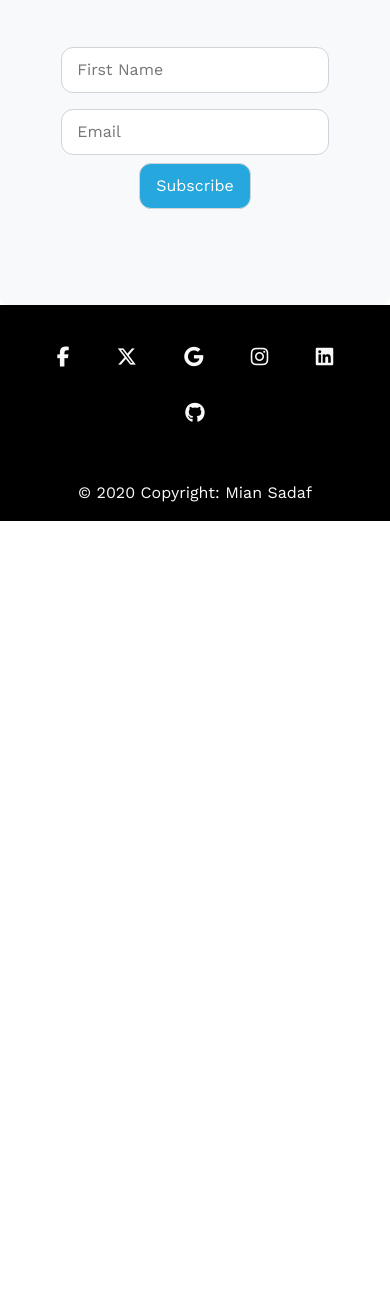
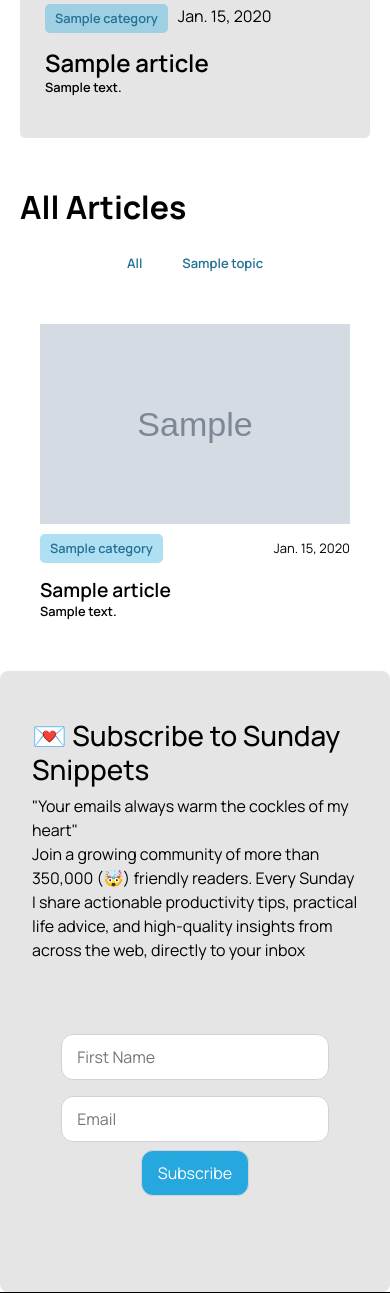
Before and after one commit to Miansadafali/mian-sadaf, a Django app: page /articles/ in a window 390 px wide. Shown: the part 744-2037 px from the top of the page. Before the commit the page ends 1265 px from the top, so only its background shows below. Run offline with Django 4.2, Linux system fonts and the light colour scheme; tables that the repository leaves empty hold one stand-in row (values such as "Sample post"); grey boxes marked "Sample" are stand-in pictures; some libraries are stand-ins or nearby versions.

Commit message:
change the article page and also added aditional host.

```diff
--- a/Blog/static/css/articles.css
+++ b/Blog/static/css/articles.css
@@ -1,301 +1,331 @@
-.heading{
-    width: 50rem;
+@import url('https://fonts.googleapis.com/css2?family=Manrope:wght@300;400;500;600;700&family=Work+Sans:wght@300;400;500;600;700&display=swap');
+
+.wrapper{
+    display: flex;
+    flex-direction: column;
+}
+.article-header{
+    padding: 20px 0;
+    border-bottom: 1px solid #e5e5e5;
+    display: flex;
+    justify-content: center;
+    align-items: center;
+    flex-wrap: wrap;
+}
+.article-header img{
+    margin: 35px;
+    border-radius: 5px;
+}
+.article-title{
+    width: 50vw;
 }
 
-/* .article-heading::after{
-    content: "";
-    display: block;
-    width: 100px;
-    border: 2px solid #26a7de;
-    margin-top: 5px;
-} */
-
-.list-of-articles{
-    width: 70rem;
-    margin-inline: auto;
+.article-list{
+    padding: 4vw;
+}
+.latest-article{
+    display: flex;
+    background-color: rgb(var(--ShadeBackground-color));
+    border-radius: 5px;
+    padding: 20px;
+}
+.latest-article:hover{
+    filter: brightness(90%);
+    cursor: pointer;
+    .latest-article-title h1{
+        color: #227193;
+        text-decoration: underline;
+    }
+}
+.latest-article img{
+    width: 500px;
+    height: 350px;
+    object-fit: cover;
+    border-radius: 5px;
+}
+.latest-article-details{
+    display: flex;
+    flex-direction: column;;
+    margin-left: 20px;
+}
+.latest-article-minor-details{
+    display: flex;
+}
+#latest-article-category{
+    background-color: #26a7de5d;
+    color: rgb(var(--blue-text-color));
+    padding: 5px 10px;
+    border-radius: 5px;
+    margin-right: 10px;
+    font-size: 0.8rem;
+    font-weight: 600;
 }
 
-.sorted-article-title{
-    font-size: larger;
+.latest-article-title h1{
+    font-size: 1.5rem;
+    font-weight: 600;
+    margin: 0;
+}
+
+
+/* all articles */
+
+.section-title{
+    font-size: 2rem;
+    font-weight: 700;
+   margin-top: 50px;
+}
+.article-by-topic{
+    position: relative;
+    display: flex;
+    margin-bottom: 15px;
+    width: 75vw;
+    margin: auto;
+}
+.topic{
+    display: flex;
+    gap: 10px;
+    overflow-x: hidden;
+    scroll-behavior: smooth;
+    margin: auto;
+    padding: 10px;
+}
+.topic.grabbing{
+    scroll-behavior: auto;
+    cursor: grab;
+}
+.topic.grabbing p{
+    user-select: none;
+}
+.topic a{
+    text-decoration: none;
+    font-size: 1rem;
+    font-weight: 600;
+    white-space: nowrap;
+    color: rgb(var(--blue-text-color));
+    padding:13px 20px;
+    border-radius:30px;
+    transition: all 0.3s ease-in-out;
+    margin: 0;
+}
+.dragging-icon{
+    position: absolute;
+    top: 0;
+    height: 100%;
+    width: 70px;
+    display: flex;
+    align-items: center;
+    justify-content: center;
+    cursor: pointer;
+    transition: all 0.3s ease-in-out;
+}
+.dragging-icon i{
+    font-size: 1.5rem;
+    color: rgb(var(--blue-text-color));
+    height: 45px;
+    width: 45px;
+    line-height: 45px;
+    text-align: center;
+    border-radius: 50%;
+    transition: all 0.3s ease-in-out;
+}
+.dragging-icon:first-child{
+    left: 0;
+    justify-content: flex-start;
+    background: linear-gradient(to right, var(--background-color) 40%, transparent);
+    display: none;
+}
+.dragging-icon:last-child{
+    right: 0;
+    justify-content: flex-end;
+    background: linear-gradient(to left, var(--background-color) 40%, transparent);
+    display: none;
+}
+
+.dragging-icon i:hover{
+    background-color: #227193;
+    color: #f5f5f5;
+}
+
+.topic a:hover{
+    background-color: #227193;
+    color: #f5f5f5;
+    cursor: pointer;
+}
+
+.topic a.active{
+    background-color: #227193;
+    color: #f5f5f5;
+}
+
+
+.all-articles{
+    display: flex;
+    flex-wrap: wrap;
+    margin:auto;
 }
 
 .article-card{
-    height: max-content;
-    overflow: hidden;
     text-decoration: none;
-
+    color: rgb(var(--text-color));
+    border-radius: 5px;
+    padding: 20px;
+    width: 300px;
+    margin: 20px;
+    display: flex;
+    flex-direction: column;
+    transition: all 0.3 ease-in-out;
+}
+.article-card:hover{
+    filter: brightness(90%);
+    cursor: pointer;
+    .article-card-title h1{
+        color: #227193;
+        text-decoration: underline;
+    }
+}
+.article-card img{
+    width: 100%;
+    height: 200px;
+    object-fit: cover;
+}
+.article-card-details{
+    display: flex;
+    justify-content: space-between;
+    align-items: center;
+    font-size: small;
+    margin-top: 10px;
 
 }
+#article-card-category{
+    background-color: #26a7de5d;
+    color: rgb(var(--blue-text-color));
+    padding: 5px 10px;
+    border-radius: 5px;
+    margin-right: 10px;
+    font-size: 0.8rem;
+    font-weight: 600;
+}
+.article-card-title h1{
+    font-size: 1.2rem;
+    font-weight: 600;
+    margin: 0;
+}
 
-.article-card:hover{
-    cursor: pointer;
+.article-card-title p{
+    font-size: 0.8rem;
+    font-weight: 600;
+    -webkit-line-clamp: 3;
+    display: -webkit-box;
+    -webkit-box-orient: vertical;
+    overflow: hidden;
+
+    margin: 0;
 }
 
 
-
-.article-card h4{
-    font-size: large;
-}
-.article-card div p{
-    font-size: small;
-}
-
-.text-truncate {
-    display: -webkit-box;
-    -webkit-line-clamp: 2;
-    -webkit-box-orient: vertical;
-    overflow: hidden;
-}
-
-.browse-card{
-    display: flex;
-    flex-direction: column;
-    border: 1px solid;
-    border-color: rgb(var(--border-color));
-    border-radius: 0.5rem;
-    height: max-content;
-    margin-top: 40px;
-}
+/* media screen */
 
 
-.browse-item{
-    height: max-content;
-    text-decoration: none;
-    color: rgb(var(--text-color));
-    padding-inline: 5px;
-    width: 100%;
+@media screen and (max-width: 1024px){
+    .article-by-topic{
+        width: 100%;
+    }
+    .dragging-icon i{
+        display: none;
+    }
+    .topic a{
+        font-size: small;
+        padding: 10px 15px;
+    }
+    .wrapper{
+        padding: 20px;
+    }
+    .article-header{
+        flex-direction: column;
+        align-items: center;
 
-
-}
-.browse-item:hover{
-    box-shadow: 0 0 10px 0 rgba(var(--text-color),0.1);
-    border-radius: 5px;
-
-}
-
-@media screen and (max-width: 1200px) {
-    .heading{
-        width: 95vw;
     }
-    .article-heading{
-        font-size: x-large;
+    .article-header img{
+        margin: 0;
+        width: 200px;
     }
-    .article-heading::after{
-        width: 60px;
+    .article-title{
+        width: 80%;
+        font-size: small;
+        text-align: center;
+        text-transform: capitalize;
     }
-    .article-intro{
-        font-size: small;
+    .article-list{
+        padding: 0;
+    }
+    .article-card{
+        width: 600px;
+        margin: 10px 0;
+        margin: auto;
     }
 
-    .list-of-articles{
-        width: 95vw;
-    }
-
-    .article-card{
-        height: max-content;
-        overflow: hidden;
-    }
-
-    .article-card h4{
-        font-size: medium;
-        display: block;
-        white-space: nowrap;
-        overflow: hidden;
-        text-overflow: ellipsis;
-    }
-    .article-card div p{
-        font-size: xx-small;
-    }
-    .article-card-description{
-        display: none;
-    }
-    /* .browse-card{
-        display:none;
-    } */
-
-    .browse-card h4{
-        font-size: smaller;
-        white-space: wrap;
-        overflow: hidden;
-
-    }
-    .browse-item{
-        font-size:xx-small;
-        white-space: nowrap;
-        overflow: hidden;
-        padding: 0px;
-        margin: 0%;
-
+    .article-card img{
+        height: 200px;
     }
 }
 
 
-@media screen and (max-width: 992px) {
-    .heading{
-        width: 95vw;
+@media screen and (max-width: 768px){
+    .wrapper{
+        padding: 20px;
     }
-    .article-heading{
-        font-size: x-large;
+    .article-header{
+        flex-direction: column;
+        align-items: center;
+
     }
-    .article-heading::after{
-        width: 60px;
+    .article-header img{
+        margin: 0;
+        width: 200px;
     }
-    .article-intro{
+    .article-title{
+        width: 80%;
         font-size: small;
+        text-align: center;
+        text-transform: capitalize;
+    }
+    .article-list{
+        padding: 0;
     }
 
-    .list-of-articles{
-        width: 95vw;
+    .latest-article{
+        flex-direction: column;
+        margin: 0;
+    }
+    .latest-article img{
+        width: 100%;
+        height: 200px;
+    }
+    .latest-article-details{
+        margin: 5px 5px;
+    }
+    .latest-article-title p{
+        -webkit-line-clamp: 3;
+        display: -webkit-box;
+        -webkit-box-orient: vertical;
+        overflow: hidden;
+        font-size: 0.8rem;
+        font-weight: 600;
+    }
+    .dragging-icon i{
+        display: none;
+    }
+    .topic p{
+        font-size: small;
+        padding: 10px 15px;
+    }
+    .article-card{
+        width: 100%;
+        margin: 10px 0;
     }
 
-    .article-card{
-        height: max-content;
-        overflow: hidden;
-    }
-
-    .article-card h4{
-        font-size: medium;
-        display: block;
-        white-space: nowrap;
-        overflow: hidden;
-        text-overflow: ellipsis;
-    }
-    .article-card div p{
-        font-size: xx-small;
-    }
-    .article-card-description{
-        display: none;
-    }
-    /* .browse-card{
-        display:none;
-    } */
-
-    .browse-card h4{
-        font-size: smaller;
-        white-space: wrap;
-        overflow: hidden;
-
-    }
-    .browse-item{
-        font-size:xx-small;
-        white-space: nowrap;
-        overflow: hidden;
-        padding: 0px;
-        margin: 0%;
-
+    .article-card img{
+        height: 200px;
     }
 }
-
-
-
-@media screen and (max-width: 768px) {
-    .heading{
-        width: 95vw;
-    }
-    .article-heading{
-        font-size: x-large;
-    }
-    .article-heading::after{
-        width: 60px;
-    }
-    .article-intro{
-        font-size: small;
-    }
-
-    .list-of-articles{
-        width: 95vw;
-    }
-
-    .article-card{
-        height: max-content;
-        overflow: hidden;
-    }
-
-    .article-card h4{
-        font-size: medium;
-        display: block;
-        white-space: nowrap;
-        overflow: hidden;
-        text-overflow: ellipsis;
-    }
-    .article-card div p{
-        font-size: xx-small;
-    }
-    .article-card-description{
-        display: none;
-    }
-    /* .browse-card{
-        display:none;
-    } */
-
-    .browse-card h4{
-        font-size: smaller;
-        white-space: wrap;
-        overflow: hidden;
-
-    }
-    .browse-item{
-        font-size:xx-small;
-        white-space: nowrap;
-        overflow: hidden;
-        padding: 0px;
-        margin: 0%;
-
-    }
-}
-
-@media screen and (max-width: 576px) {
-    .heading{
-        width: 95vw;
-    }
-    .article-heading{
-        font-size: x-large;
-    }
-    .article-heading::after{
-        width: 60px;
-    }
-    .article-intro{
-        font-size: small;
-    }
-
-    .list-of-articles{
-        width: 95vw;
-    }
-
-    .article-card{
-        height: max-content;
-        overflow: hidden;
-    }
-
-    .article-card h4{
-        font-size: medium;
-        display: block;
-        white-space: nowrap;
-        overflow: hidden;
-        text-overflow: ellipsis;
-    }
-    .article-card div p{
-        font-size: xx-small;
-    }
-    .article-card-description{
-        display: none;
-    }
-    /* .browse-card{
-        display:none;
-    } */
-
-    .browse-card h4{
-        font-size: smaller;
-        white-space: wrap;
-        overflow: hidden;
-
-    }
-    .browse-item{
-        font-size:xx-small;
-        white-space: nowrap;
-        overflow: hidden;
-        padding: 0px;
-        margin: 0%;
-
-    }
-}
--- /dev/null
+++ b/Blog/static/js/article.js
@@ -0,0 +1,59 @@
+const topicBox = document.querySelector('.topic'),
+arrowIcons = document.querySelectorAll('.dragging-icon i'),
+topicItems = document.querySelectorAll('.topic a');
+
+
+let isDragging = false;
+
+const handleIcons = () => {
+    let scrollVal = Math.round(topicBox.scrollLeft);
+    let maxScroll = topicBox.scrollWidth - topicBox.clientWidth;
+    arrowIcons[0].parentElement.style.display = scrollVal > 1 ? "flex" : "none";
+    arrowIcons[1].parentElement.style.display = maxScroll > scrollVal ? "flex" : "none";
+};
+
+arrowIcons.forEach(icon => {
+    icon.addEventListener("click", () => {
+        topicBox.scrollLeft += icon.id === "left" ? -150 : 150;
+        setTimeout(() => handleIcons(), 50);
+    });
+});
+
+topicBox.addEventListener("mousedown", () => {
+    isDragging = true;
+});
+
+topicBox.addEventListener('mousemove', (e) => {
+    if (!isDragging) return;
+    topicBox.scrollLeft -= e.movementX;
+    topicBox.classList.add("grabbing");
+});
+
+document.addEventListener("mouseup", () => {
+    isDragging = false;
+    topicBox.classList.remove("grabbing");
+});
+
+
+// active logic
+// const urlParams = new URLSearchParams(window.location.search);
+// const topic = urlParams.get('topic');
+
+// document.addEventListener("DOMContentLoaded", () => {
+//     if (topic) {
+//         topicItems.forEach(item => {
+//             if (item.innerText === topic) {
+//                 console.log(item);
+//                 item.classList.add("active");
+//             }
+//         });
+//     }
+// });
+
+topicItems.forEach(item => {
+    item.addEventListener("click", (event) => {
+        topicItems.forEach(item => item.classList.remove("active"));
+        item.classList.add("active");
+
+    });
+});
--- a/Blog/templates/article_detail.html
+++ b/Blog/templates/article_detail.html
@@ -18,9 +18,7 @@
             <div class="author-details px-2">
                 <img  src="{% static 'img/me.jpg'%}" alt="">
                 <p>{{article.Author}}
-                    <svg aria-label="Verified" class="mb-1" color="rgb(0, 149, 246)" fill="rgb(0, 149, 246)" height="15" role="img" viewBox="0 0 40 40" width="18">
-                        <path d="M19.998 3.094 14.638 0l-2.972 5.15H5.432v6.354L0 14.64 3.094 20 0 25.359l5.432 3.137v5.905h5.975L14.638 40l5.36-3.094L25.358 40l3.232-5.6h6.162v-6.01L40 25.359 36.905 20 40 14.641l-5.248-3.03v-6.46h-6.419L25.358 0l-5.36 3.094Zm7.415 11.225 2.254 2.287-11.43 11.5-6.835-6.93 2.244-2.258 4.587 4.581 9.18-9.18Z"></path>
-                    </svg>
+
                 </p>
 
             </div>
--- a/Blog/templates/articles.html
+++ b/Blog/templates/articles.html
@@ -3,6 +3,7 @@
 
 {% block header_items %}
     <link rel="stylesheet" href="{% static 'css/articles.css'%}">
+    <script src="{% static "js/article.js" %}"></script>
 {% endblock header_items %}
 
 {% block title %}Articles | Sadaf{% endblock title %}
@@ -10,35 +11,66 @@
 {% block content %}
 
     {% include 'includes/navbar.html' %}
-        <section class="heading mx-auto text-center m-3">
-            <h1 class="article-heading">Articles</h1>
-            <p>I like to blog about stuff like productivity, business, YouTube, and other stuff I'm interested in. Hopefully you'll find some of it interesting too. </p>
-        </section>
-        <section class="d-flex justify-content-between list-of-articles mb-4">
-            <div class="col-md-9 col-9 mx-auto">
-                <h3 class="mb-3 sorted-article-title">Listed : {{current_topic|capfirst}}</h3>
+        <div class="wrapper">
+            <div class="article-header">
+                <img src="https://www.miansadaf.tech/static/img/me.4985af247a1d.jpg" alt="">
+                <div class="article-title">
+                    <h1>Mian Sadaf Articles</h1>
+                    <p>I like to blog about stuff like productivity, business, YouTube, and other stuff I'm interested in. Hopefully you'll find some of it interesting too.</p>
+                </div>
+            </div>
+            <!--article content start here  -->
+            <div class="article-list">
+                <h1 class="section-title">Latest</h1>
+                <div class="latest-article">
+                    <img src="https://www.miansadaf.tech/static/img/me.4985af247a1d.jpg" alt="">
+                    <div class="latest-article-details">
+                        <div class="latest-article-minor-details">
+                            <p id="latest-article-category">{{latest.Category}}</p>
+                            <p>{{latest.Date|date}}</p>
+                        </div>
 
-                {% for article in articles%}
-                    <a class="card article-card p-3 mb-2"  href="{% url 'article_detail' article.Slug %}">
-                        <h4>{{article.Title|capfirst}}</h4>
-                        <div class="row">
-                            <p class="col-6 m-0"> {{article.Date|date}}</p>
-                            <p class="col-6 m-0"><strong>Category:</strong> {{article.Category}}</p>
+                        <div class="latest-article-title">
+                            <h1>{{latest.Title}}</h1>
+                            <p>{{latest.Summary}}</p>
                         </div>
-                        <p class="text-truncate my-1 text-wrap article-card-description mt-3">{{article.Summary}}</p>
-                    </a>
-                {% endfor %}
-            </div>
+                    </div>
 
-                <div class="browse-card col-2 mx-auto  p-md-3 p-2">
-                    <h4>Browse Topic</h4>
-                        <a class="browse-item" href="{% url 'articles' %}"><strong>All</strong></a>
-                        {% for topic in topics %}
-                            <a class="browse-item " href="{% url 'articles' %}?topic={{topic.Slug}}">{{topic.Name|capfirst}}</a>
-                        {% endfor %}
 
                 </div>
-        </section>
+                <h1 class="section-title">All Articles</h1>
+                <div class="article-by-topic">
+                    <div class="dragging-icon">
+                        <i class="fa-solid fa-angle-left" id="left"></i>
+                    </div>
+                    <div class="topic">
+                        <a href="{% url 'articles' %}">All</a>
+                        {% for topic in topics%}
+                            <a href="">{{topic.Name|capfirst}}</a>
+                        {% endfor %}
+                    </div>
+                    <div class="dragging-icon">
+                        <i class="fa-solid fa-angle-right" id="right"></i>
+                    </div>
+                </div>
+                <div class="all-articles">
+                    {% for article in articles %}
+                        <a href="{% url "article_detail" article.Slug%}" class="article-card">
+                            <img src="{{article.Image.url}}" alt="">
+                            <div class="article-card-details">
+                                <p id="article-card-category">{{article.Category}}</p>
+                                <p>{{article.Date|date}}</p>
+                            </div>
+                            <div class="article-card-title">
+                                <h1>{{article.Title|capfirst}}</h1>
+                                <p>{{article.Summary}}</p>
+                            </div>
+                        </a>
+                    {% endfor %}
+                </div>
+            </div>
+        </div>
+
 
     {% include 'includes/subscribe.html' %}
     {% include 'includes/footer.html' %}
--- a/Blog/views.py
+++ b/Blog/views.py
@@ -15,10 +15,11 @@ class ArticlesView(ListView):
         topic = self.request.GET.get('topic')
 
         if topic:
-            context['articles'] = Articles.objects.filter(Topic__Slug=topic)
-            context['current_topic'] = Topics.objects.get(Slug=topic)
+            context['articles'] = Articles.objects.filter(Topic__Slug=topic).order_by('?')
         else:
-            context['articles'] = Articles.objects.all()
+            context['articles'] = Articles.objects.order_by('?')
+
+        context['latest'] = Articles.objects.latest('Date')
         context['topics'] = Topics.objects.all()
         return context
 
--- a/My_Site/deployment.py
+++ b/My_Site/deployment.py
@@ -6,6 +6,7 @@ SECRET_KEY = os.environ['SECRET_KEY']
 
 ALLOWED_HOSTS = [
     'mian-sadaf-093df2897493.herokuapp.com',
+    'miansadaf.tech',
     'www.miansadaf.tech'
 ]
 
--- a/Sadaf/templates/index.html
+++ b/Sadaf/templates/index.html
@@ -17,7 +17,7 @@
         <h1 class="mx-auto w-75 text-center">Alive for seeking out new horizons of imagination and significance</h1>
 
         <div class="promotion">
-          <video src="{% static "img/stvideo.mp4" %}" class="container" autoplay loop muted poster></video>
+          <video src="{% static "img/stvideo.mp4" %}" class="container" id="myVideo" autoplay loop muted poster type="video/mp4"></video>
         </div>
       </section>
 
--- a/static/css/main.css
+++ b/static/css/main.css
@@ -2,14 +2,15 @@
 :root{
     --background-color: 255,255,255;
     --text-color: #000;
-    --ShadeBackground-color: 248, 249, 250;
+    --ShadeBackground-color: 229,229,229;
     --border-color : 204,204,204;
+    --blue-text-color : 34, 113, 147;
 }
 
 html{
     margin: 0;
     padding: 0;
-    font-family: 'Work Sans', sans-serif!important;
+    font-family: 'Manrope', sans-serif!important;
     text-align: left;
 
 }
@@ -17,7 +18,7 @@ body{
     background: linear-gradient(180deg, rgba(var(--background-color), 0.01), rgba(var(--background-color),1) 85%),radial-gradient(ellipse at top left, rgba(13,110,253, 0.5), transparent 50%),radial-gradient(ellipse at top right, rgba(255,228,132, 0.5), transparent 50%),radial-gradient(ellipse at center right, rgba(112.520718,44.062154,249.437846, 0.5), transparent 50%),radial-gradient(ellipse at center left, rgba(214,51,132, 0.5), transparent 50%)!important;
     background-repeat: no-repeat !important;
     background-size: 100% 700px!important;
-    font-family: 'Work Sans', sans-serif!important;
+    font-family: 'Manrope', sans-serif!important;
     background-color: rgb(var(--background-color))!important;
     color: rgb(var(--text-color));
 }
@@ -25,8 +26,9 @@ body{
 body.dark-mode{
     --background-color: 0,0,0;
     --text-color: 255,255,255;
-    --ShadeBackground-color: 15,14,13;
+    --ShadeBackground-color: 26,26,26;
     --border-color: rgb(102,102,102);
+    --blue-text-color : 255,255,255;
 }
 
 
@@ -34,9 +36,10 @@ body.dark-mode{
 
 
 .card{
-    background-color: transparent!important;
+    background-color: rgba(255,255,255,0.3)!important;
     color: rgb(var(--text-color));
     border-color: rgb(var(--border-color));
+    transition: all 0.3s ease-in-out;
 }
 .card:hover{
     transition: all 0.2s ease-in-out;
--- a/templates/main.html
+++ b/templates/main.html
@@ -14,7 +14,8 @@
 
     <link rel="preconnect" href="https://fonts.googleapis.com">
     <link rel="preconnect" href="https://fonts.gstatic.com" crossorigin>
-    <link href="https://fonts.googleapis.com/css2?family=Work+Sans:wght@300;400;500;600;700&display=swap" rel="stylesheet">
+    <link href="https://fonts.googleapis.com/css2?family=Manrope:wght@300;400;500;600&family=Work+Sans:wght@300;400;500;600;700&display=swap" rel="stylesheet">
+
     <script src="https://cdn.jsdelivr.net/npm/bootstrap@5.3.2/dist/js/bootstrap.bundle.min.js" integrity="sha384-C6RzsynM9kWDrMNeT87bh95OGNyZPhcTNXj1NW7RuBCsyN/o0jlpcV8Qyq46cDfL" crossorigin="anonymous"></script>
     <script src="https://cdn.jsdelivr.net/npm/bootstrap@5.3.1/dist/js/bootstrap.bundle.min.js" integrity="sha384-HwwvtgBNo3bZJJLYd8oVXjrBZt8cqVSpeBNS5n7C8IVInixGAoxmnlMuBnhbgrkm" crossorigin="anonymous"></script>
 
```
Also changed, not shown: Blog/static/css/article_detail.css (+7 -9 lines), media/images/me_bTVGZV5.jpg (added), static/js/main.js (line endings or trailing spaces).
